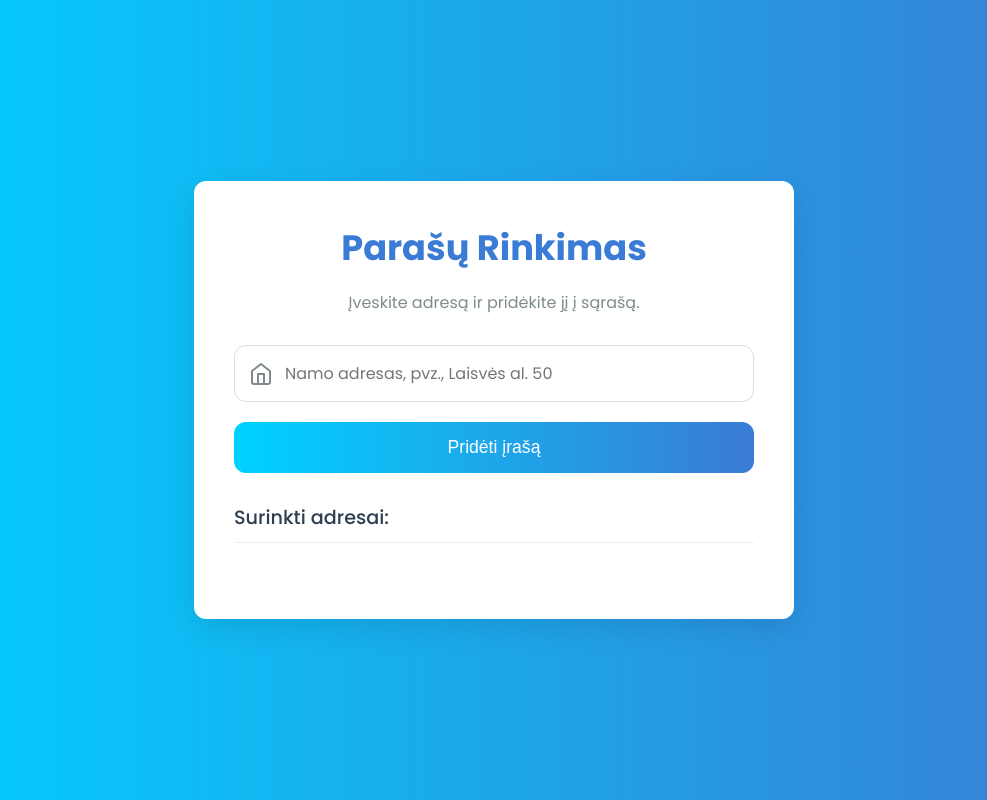
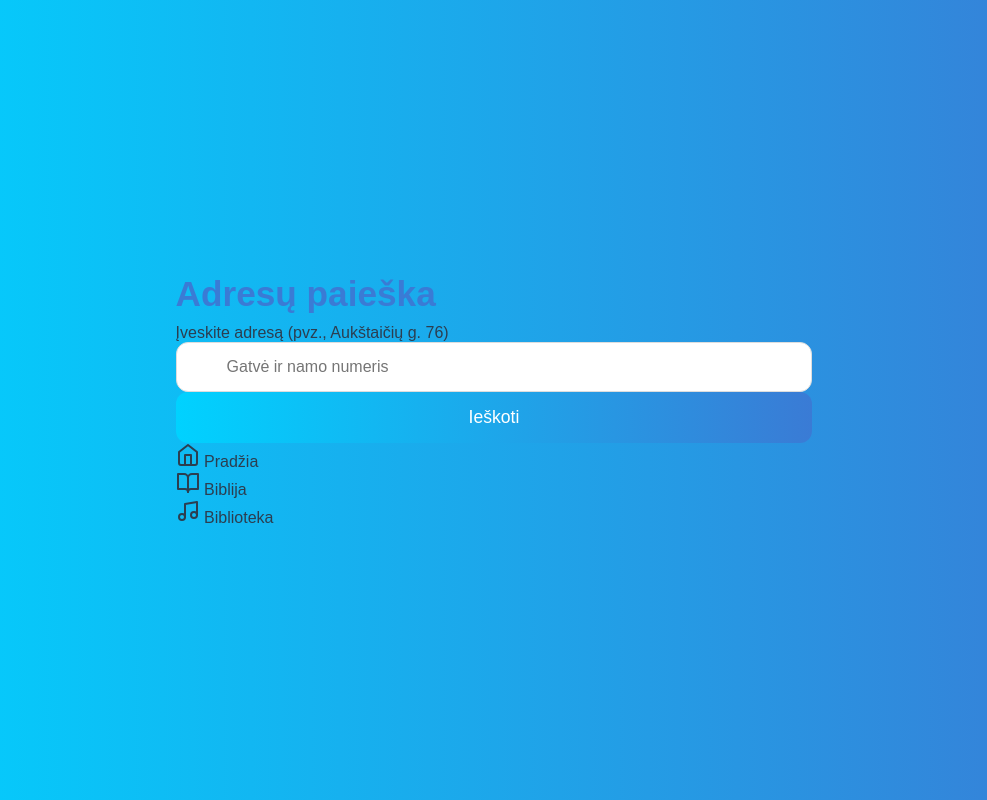
Before and after one commit to ds-films/jw-parasas, a plain HTML site: page index.html in a window 1280 px wide. Shown: the whole page, without its empty margins (146-1133 px from the left). Drawn offline with Linux system fonts and the light colour scheme.

Commit message:
Update index.html

```diff
--- a/index.html
+++ b/index.html
@@ -3,45 +3,56 @@
 <head>
     <meta charset="UTF-8">
     <meta name="viewport" content="width=device-width, initial-scale=1.0">
-    <title>JW.ORG - Parašų Rinkimas</title>
-    <!-- Prisijungiame modernų šriftą iš Google Fonts -->
+    <title>Adresų Paieška</title>
+    <!-- Prisijungiame šriftą, panašų į programėlės -->
     <link rel="preconnect" href="https://fonts.googleapis.com">
     <link rel="preconnect" href="https://fonts.gstatic.com" crossorigin>
-    <link href="https://fonts.googleapis.com/css2?family=Poppins:wght@300;400;500;700&display=swap" rel="stylesheet">
+    <link href="https://fonts.googleapis.com/css2?family=Nunito+Sans:wght@400;600;700&display=swap" rel="stylesheet">
     <link rel="stylesheet" href="style.css">
 </head>
 <body>
 
-    <div class="container">
-        <header>
-            <h1>Parašų Rinkimas</h1>
-            <p>Įveskite adresą ir pridėkite jį į sąrašą.</p>
+    <div class="app-container">
+        <header class="app-header">
+            <h1>Adresų paieška</h1>
         </header>
 
-        <form id="signature-form">
-            <div class="input-wrapper">
-                <!-- SVG ikona įvesties laukelyje -->
+        <main class="app-content">
+            <form id="search-form">
+                <label for="address-input">Įveskite adresą (pvz., Aukštaičių g. 76)</label>
+                <input type="text" id="address-input" placeholder="Gatvė ir namo numeris" required>
+                <button type="submit">Ieškoti</button>
+            </form>
+
+            <!-- Čia bus rodoma rasto asmens kortelė arba klaidos pranešimas -->
+            <div id="result-container">
+                <!-- Pavyzdys, kaip atrodys kortelė (ji bus kuriama su JavaScript) -->
+                <!--
+                <div class="person-card">
+                    <img src="https://i.postimg.cc/y8HCB20K/Diana-ruolyte-01.jpg" alt="Diana Ruolytė" class="person-photo">
+                    <div class="person-details">
+                        <h2>Diana Ruolytė</h2>
+                        <p>Aukštaičių g. 76, Kaunas</p>
+                    </div>
+                </div>
+                -->
+            </div>
+        </main>
+
+        <footer class="app-footer">
+            <div class="nav-item active">
                 <svg xmlns="http://www.w3.org/2000/svg" width="24" height="24" viewBox="0 0 24 24" fill="none" stroke="currentColor" stroke-width="2" stroke-linecap="round" stroke-linejoin="round"><path d="M3 9l9-7 9 7v11a2 2 0 0 1-2 2H5a2 2 0 0 1-2-2z"></path><polyline points="9 22 9 12 15 12 15 22"></polyline></svg>
-                <input type="text" id="address-input" placeholder="Namo adresas, pvz., Laisvės al. 50" required>
+                <span>Pradžia</span>
             </div>
-            <button type="submit">Pridėti įrašą</button>
-        </form>
-
-        <div class="list-container">
-            <h2>Surinkti adresai:</h2>
-            <ul id="signature-list">
-                <!-- Čia dinamiškai bus generuojami sąrašo elementai -->
-            </ul>
-        </div>
-    </div>
-
-    <!-- Sėkmės animacija (laimingas veidukas) -->
-    <div id="success-animation" class="hidden">
-        <svg class="checkmark" xmlns="http://www.w3.org/2000/svg" viewBox="0 0 52 52">
-            <circle class="checkmark__circle" cx="26" cy="26" r="25" fill="none"/>
-            <path class="checkmark__check" fill="none" d="M14.1 27.2l7.1 7.2 16.7-16.8"/>
-        </svg>
-        <p>Sėkmingai pridėta!</p>
+             <div class="nav-item">
+                <svg xmlns="http://www.w3.org/2000/svg" width="24" height="24" viewBox="0 0 24 24" fill="none" stroke="currentColor" stroke-width="2" stroke-linecap="round" stroke-linejoin="round"><path d="M2 3h6a4 4 0 0 1 4 4v14a3 3 0 0 0-3-3H2z"></path><path d="M22 3h-6a4 4 0 0 0-4 4v14a3 3 0 0 1 3-3h7z"></path></svg>
+                <span>Biblija</span>
+            </div>
+             <div class="nav-item">
+                <svg xmlns="http://www.w3.org/2000/svg" width="24" height="24" viewBox="0 0 24 24" fill="none" stroke="currentColor" stroke-width="2" stroke-linecap="round" stroke-linejoin="round"><path d="M9 18V5l12-2v13"></path><circle cx="6" cy="18" r="3"></circle><circle cx="18" cy="16" r="3"></circle></svg>
+                <span>Biblioteka</span>
+            </div>
+        </footer>
     </div>
 
     <script src="script.js"></script>
```
